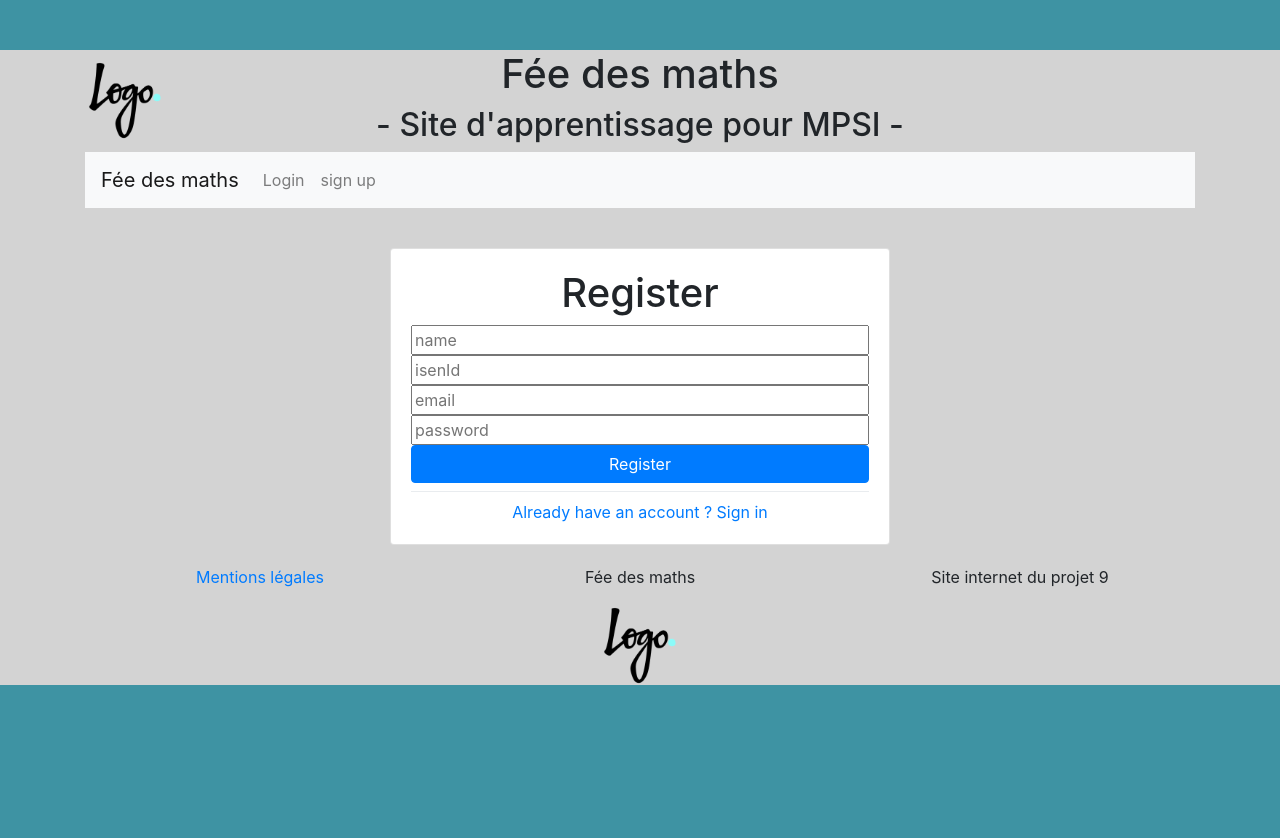
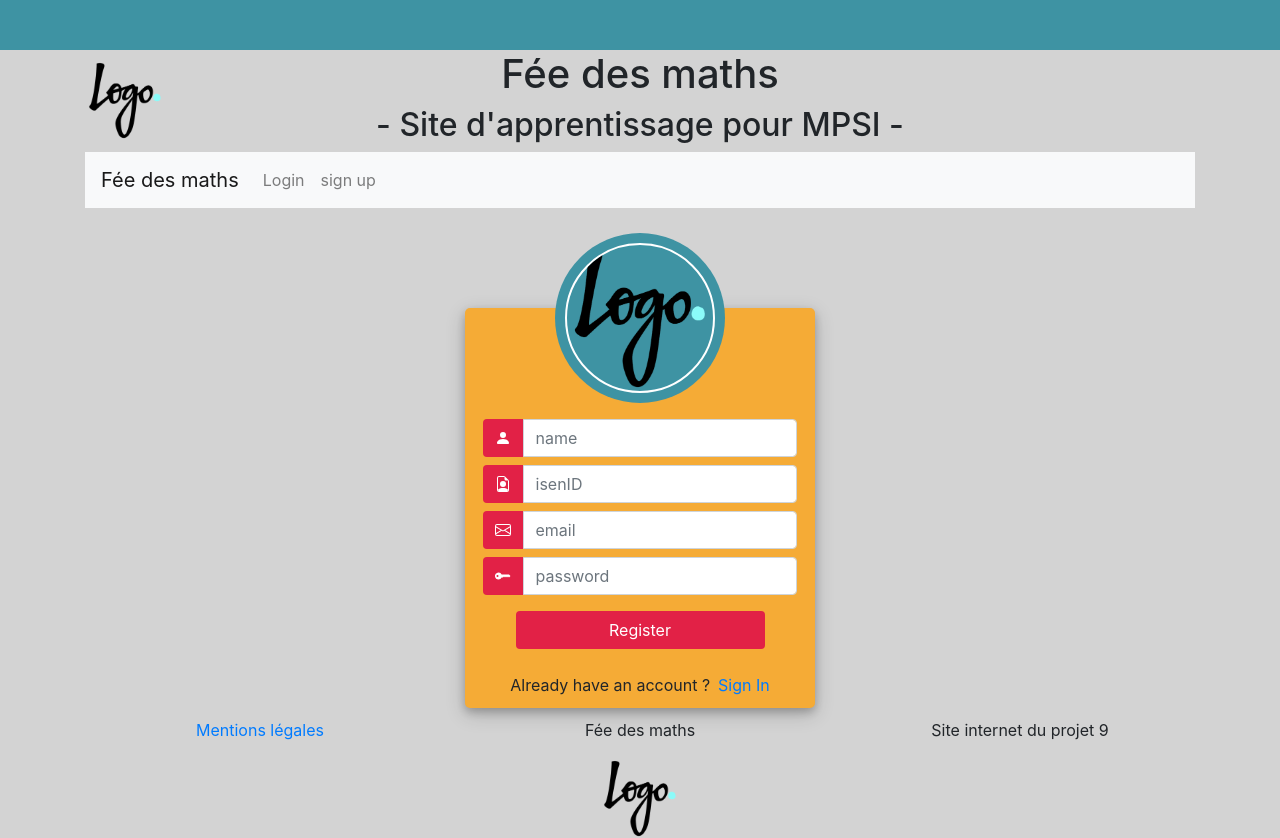
Before and after one commit to Anthonymonvoisin/Projet9_feeDesMaths, a React (Create React App) app in the folder client/: page /register in a window 1280 px wide. Before the commit the page ends 800 px from the top, so only its background shows below. Built offline with nearby package versions, Linux system fonts and the light colour scheme; sample sign-in values are in the browser's storage.

Commit message:
MAJ Register&Login
Thibault

```diff
--- a/client/src/components/Login/Login.js
+++ b/client/src/components/Login/Login.js
@@ -56,9 +56,9 @@ const Login = ()=>{
                         <div className="input-group mb-3">
                             <div className="input-group-append">
                                 <span className="input-group-text">
-                                    <svg width="1em" height="1em" viewBox="0 0 16 16" class="bi bi-person-fill" fill="currentColor" xmlns="http://www.w3.org/2000/svg">
-                                        <path fill-rule="evenodd" d="M3 14s-1 0-1-1 1-4 6-4 6 3 6 4-1 1-1 1H3zm5-6a3 3 0 1 0 0-6 3 3 0 0 0 0 6z"/>
-                                    </svg>
+                                <svg width="1em" height="1em" viewBox="0 0 16 16" class="bi bi-envelope" fill="currentColor" xmlns="http://www.w3.org/2000/svg">
+                                    <path fill-rule="evenodd" d="M0 4a2 2 0 0 1 2-2h12a2 2 0 0 1 2 2v8a2 2 0 0 1-2 2H2a2 2 0 0 1-2-2V4zm2-1a1 1 0 0 0-1 1v.217l7 4.2 7-4.2V4a1 1 0 0 0-1-1H2zm13 2.383l-4.758 2.855L15 11.114v-5.73zm-.034 6.878L9.271 8.82 8 9.583 6.728 8.82l-5.694 3.44A1 1 0 0 0 2 13h12a1 1 0 0 0 .966-.739zM1 11.114l4.758-2.876L1 5.383v5.73z"/>
+                                </svg>
                                 </span>
                             </div>
                             <input
--- a/client/src/components/Register/Register.js
+++ b/client/src/components/Register/Register.js
@@ -1,6 +1,7 @@
 import React,{useState} from 'react'
 import '../screens/Pages.css'
 import {Link, useHistory} from 'react-router-dom'
+import logo from '../../Images/logo.png'
 
 const Signup = ()=>{
     const [name, setName]= useState("")
@@ -40,40 +41,99 @@ const Signup = ()=>{
     }
 
     return(
-        <div className="myCard">
-            <div className="card auth-card">
-                <h1>Register</h1>
+        <div className="container h-100">
+        <div className="d-flex justify-content-center h-100">
+            <div className="user_card">
+                <div className="d-flex justify-content-center">
+                    <div className="brand_logo_container">
+                        <img src={logo} class="brand_logo" alt="Logo"/>
+                    </div>
+                </div>
+                <div className="d-flex justify-content-center form_container">
+                    <form>
+                    <div className="input-group mb-2">
+                            <div className="input-group-append">
+                                <span className="input-group-text">
+                                <svg width="1em" height="1em" viewBox="0 0 16 16" class="bi bi-person-fill" fill="currentColor" xmlns="http://www.w3.org/2000/svg">
+                                    <path fill-rule="evenodd" d="M3 14s-1 0-1-1 1-4 6-4 6 3 6 4-1 1-1 1H3zm5-6a3 3 0 1 0 0-6 3 3 0 0 0 0 6z"/>
+                                </svg>
+                                </span>
+                            </div>
                             <input
+                            class="form-control input_user"
                             type="text"
                             placeholder="name"
                             value={name}
                             onChange={(e)=>setName(e.target.value)}
                             />
+                        </div>
+                        <div className="input-group mb-2">
+                            <div className="input-group-append">
+                                <span className="input-group-text">
+                                <svg width="1em" height="1em" viewBox="0 0 16 16" class="bi bi-file-earmark-person" fill="currentColor" xmlns="http://www.w3.org/2000/svg">
+                                    <path d="M4 0h5.5v1H4a1 1 0 0 0-1 1v12a1 1 0 0 0 1 1h8a1 1 0 0 0 1-1V4.5h1V14a2 2 0 0 1-2 2H4a2 2 0 0 1-2-2V2a2 2 0 0 1 2-2z"/>
+                                    <path d="M9.5 3V0L14 4.5h-3A1.5 1.5 0 0 1 9.5 3z"/>
+                                    <path fill-rule="evenodd" d="M8 11a3 3 0 1 0 0-6 3 3 0 0 0 0 6z"/>
+                                    <path d="M8 12c4 0 5 1.755 5 1.755V14a1 1 0 0 1-1 1H4a1 1 0 0 1-1-1v-.245S4 12 8 12z"/>
+                                </svg>
+                                </span>
+                            </div>
                             <input
+                            class="form-control input_pass"
                             type="text"
-                placeholder="isenId"
+                            placeholder="isenID"
                             value={isenId}
                             onChange={(e)=>setIsenId(e.target.value)}
                             />
+                        </div>
+                        <div className="input-group mb-2">
+                            <div className="input-group-append">
+                                <span className="input-group-text">
+                                <svg width="1em" height="1em" viewBox="0 0 16 16" class="bi bi-envelope" fill="currentColor" xmlns="http://www.w3.org/2000/svg">
+                                    <path fill-rule="evenodd" d="M0 4a2 2 0 0 1 2-2h12a2 2 0 0 1 2 2v8a2 2 0 0 1-2 2H2a2 2 0 0 1-2-2V4zm2-1a1 1 0 0 0-1 1v.217l7 4.2 7-4.2V4a1 1 0 0 0-1-1H2zm13 2.383l-4.758 2.855L15 11.114v-5.73zm-.034 6.878L9.271 8.82 8 9.583 6.728 8.82l-5.694 3.44A1 1 0 0 0 2 13h12a1 1 0 0 0 .966-.739zM1 11.114l4.758-2.876L1 5.383v5.73z"/>
+                                </svg>
+                                </span>
+                            </div>
                             <input
+                            class="form-control input_pass"
                             type="email"
                             placeholder="email"
                             value={email}
                             onChange={(e)=>setEmail(e.target.value)}
                             />
+                        </div>
+                        <div className="input-group mb-2">
+                            <div className="input-group-append">
+                                <span className="input-group-text">
+                                    <svg width="1em" height="1em" viewBox="0 0 16 16" class="bi bi-key-fill" fill="currentColor" xmlns="http://www.w3.org/2000/svg">
+                                        <path fill-rule="evenodd" d="M3.5 11.5a3.5 3.5 0 1 1 3.163-5H14L15.5 8 14 9.5l-1-1-1 1-1-1-1 1-1-1-1 1H6.663a3.5 3.5 0 0 1-3.163 2zM2.5 9a1 1 0 1 0 0-2 1 1 0 0 0 0 2z"/>
+                                    </svg>
+                                </span>
+                            </div>
                             <input
+                            class="form-control input_pass"
                             type="password"
                             placeholder="password"
                             value={password}
                             onChange={(e)=>setPassword(e.target.value)}
                             />
-                <button type="button" className="btn btn-primary"
-                onClick={()=> postData()}
-                >Register</button>
-                <div className="dropdown-divider"></div>
-                <Link to="/login">Already have an account ? Sign in</Link>
+                        </div>
+                        <div className="form-group">
+                        </div>
+                        <div className="d-flex justify-content-center mt-3 login_container">
+                            <button type="button" name="button" className="btn login_btn" onClick={()=> postData()}>Register</button>
+                        </div>
+                    </form>
+                </div>
+                <div className="mt-4">
+                    <div className="d-flex justify-content-center links">
+                    Already have an account ?<a href="#" className="ml-2">Sign In</a>
                     </div>
                 </div>
+            </div>
+        </div>
+    </div>
+
     )
 }
 
--- /dev/null
+++ b/client/src/components/Register/register.css
@@ -0,0 +1,68 @@
+html {
+    margin: 0;
+    padding: 0;
+    height: 100%;
+    background: #3E93A3 !important;
+}
+.user_card {
+    height: 400px;
+    width: 350px;
+    margin-top: 100px;
+    margin-bottom: auto;
+    background: #F5AB36;
+    position: relative;
+    display: flex;
+    justify-content: center;
+    flex-direction: column;
+    padding: 10px;
+    box-shadow: 0 4px 8px 0 rgba(0, 0, 0, 0.2), 0 6px 20px 0 rgba(0, 0, 0, 0.19);
+    -webkit-box-shadow: 0 4px 8px 0 rgba(0, 0, 0, 0.2), 0 6px 20px 0 rgba(0, 0, 0, 0.19);
+    -moz-box-shadow: 0 4px 8px 0 rgba(0, 0, 0, 0.2), 0 6px 20px 0 rgba(0, 0, 0, 0.19);
+    border-radius: 5px;
+
+}
+.brand_logo_container {
+    position: absolute;
+    height: 170px;
+    width: 170px;
+    top: -75px;
+    border-radius: 50%;
+    background: #3E93A3;
+    padding: 10px;
+    text-align: center;
+}
+.brand_logo {
+    height: 150px;
+    width: 150px;
+    border-radius: 50%;
+    border: 2px solid white;
+}
+.form_container {
+    margin-top: 100px;
+}
+.login_btn {
+    width: 100%;
+    background: #E22146 !important;
+    color: white !important;
+}
+.login_btn:focus {
+    box-shadow: none !important;
+    outline: 0px !important;
+}
+.login_container {
+    padding: 0 2rem;
+}
+.input-group-text {
+    background: #E22146!important;
+    color: white !important;
+    border: 0 !important;
+    border-radius: 0.25rem 0 0 0.25rem !important;
+}
+.input_user,
+.input_pass:focus {
+    box-shadow: none !important;
+    outline: 0px !important;
+}
+.custom-checkbox .custom-control-input:checked~.custom-control-label::before {
+    background-color: #E22146!important;
+}
```
Lines whose indentation alone changed are shown as unchanged.
